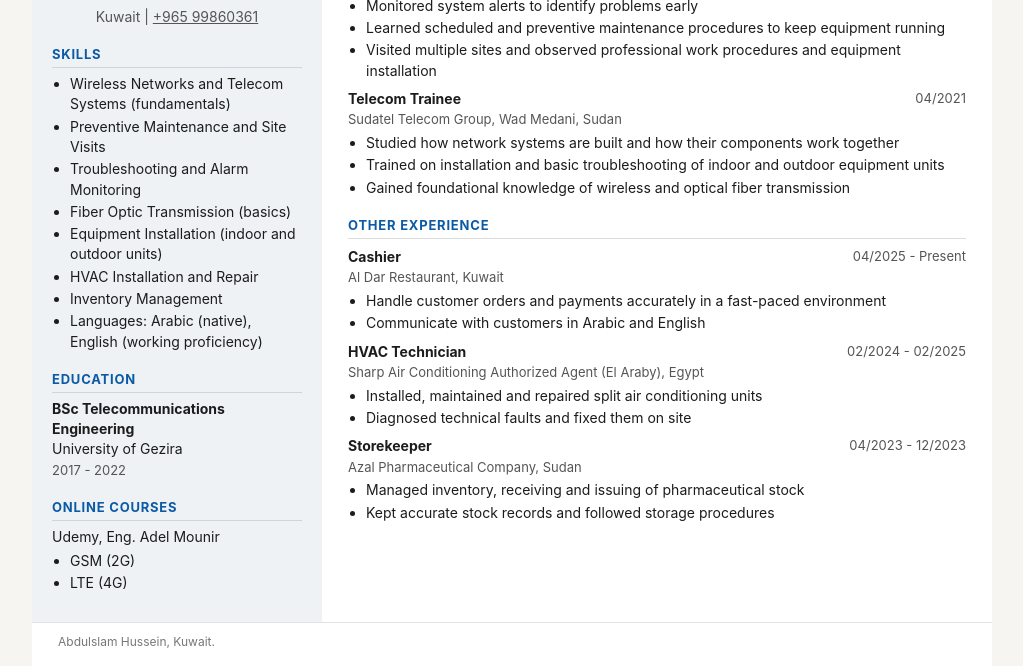
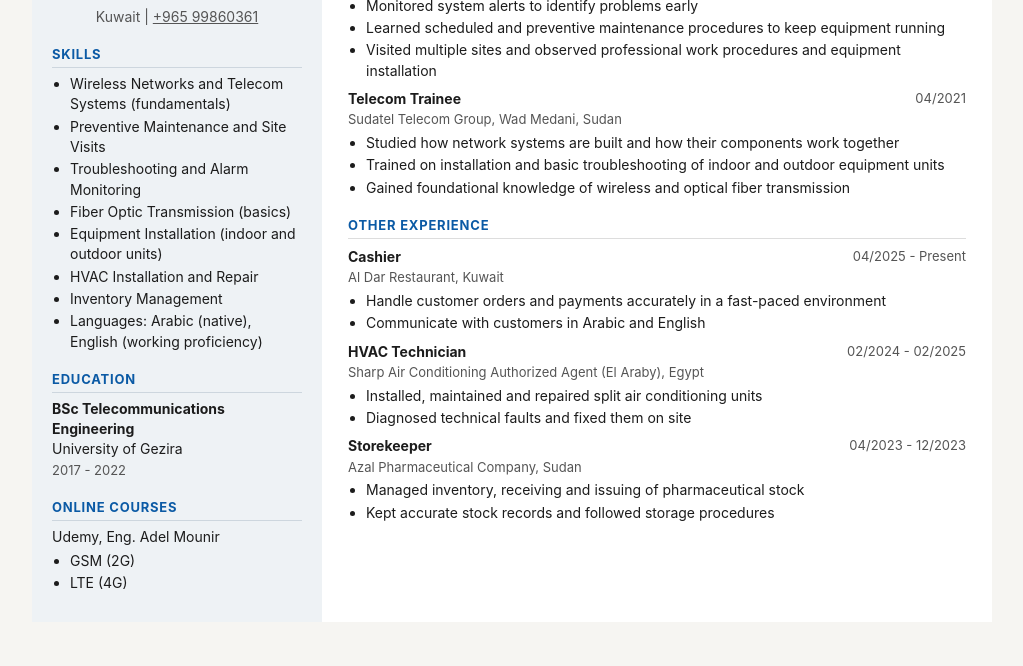
Before and after one commit to abdulslamhussein/abdulslamhussein.github.io, a plain HTML site: page index.html in a window 1280 px wide. Shown: the part 229-895 px from the top of the page, without its empty margins (128-1151 px from the left). After the commit the page ends 851 px from the top, so only its background shows below. Drawn offline with Linux system fonts and the light colour scheme.

Commit message:
Update index.html

```diff
--- a/index.html
+++ b/index.html
@@ -48,5 +48,5 @@ h2{margin:14px 0 4px}
 <div class="job"><h3>HVAC Technician <span class="when">02/2024 - 02/2025</span></h3><p class="sub">Sharp Air Conditioning Authorized Agent (El Araby), Egypt</p><ul><li>Installed, maintained and repaired split air conditioning units</li><li>Diagnosed technical faults and fixed them on site</li></ul></div>
 <div class="job"><h3>Storekeeper <span class="when">04/2023 - 12/2023</span></h3><p class="sub">Azal Pharmaceutical Company, Sudan</p><ul><li>Managed inventory, receiving and issuing of pharmaceutical stock</li><li>Kept accurate stock records and followed storage procedures</li></ul></div>
 </div>
-<footer>Abdulslam Hussein, Kuwait.</footer>
+
 </main></body></html>
```
